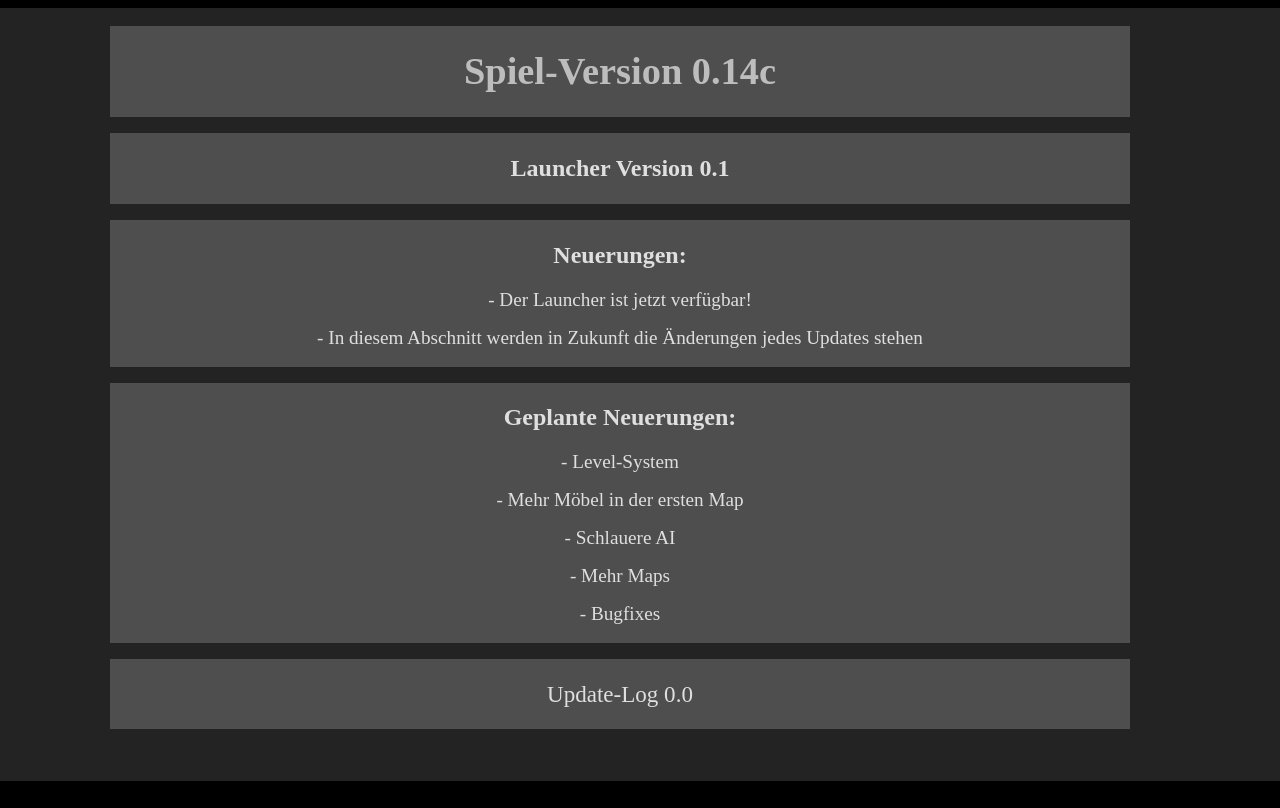
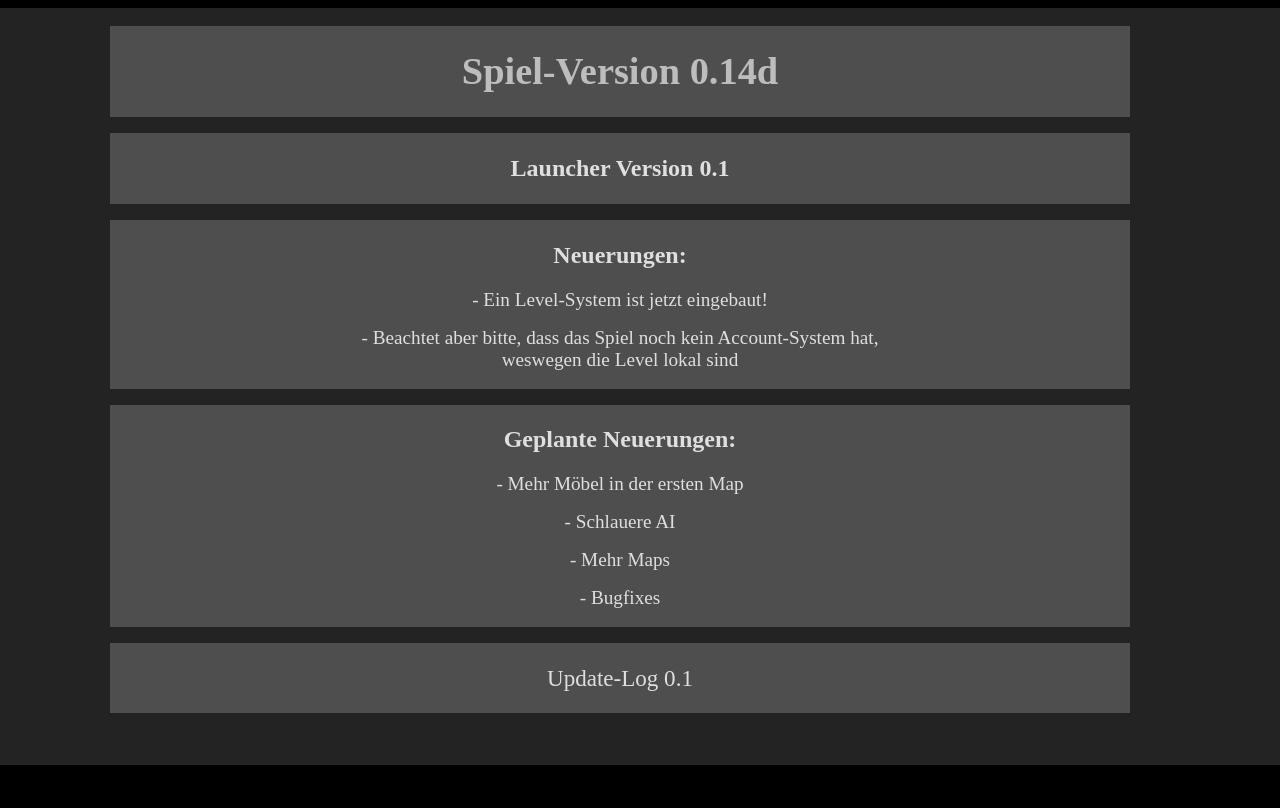
Before and after one commit to Nicot64/PhasoosUpdates, a plain HTML site: page index.html in a window 1280 px wide. Shown: the top 808 px of the page. Drawn offline with Linux system fonts and the light colour scheme.

Commit message:
Update index.html

```diff
--- a/index.html
+++ b/index.html
@@ -1,3 +1,4 @@
+
 <!DOCTYPE html>
 <style>
     #m1 {
@@ -38,26 +39,25 @@
                     <br/>
                     <div>
                         <div id="m1">
-                            <h1 style="color: #bdbdbd"><big>Spiel-Version 0.14c</big></h1>
+                            <h1 style="color: #bdbdbd"><big>Spiel-Version 0.14d</big></h1>
                         </div>
                         <div id="m1">
                             <h2>Launcher Version 0.1</h2>
                         </div>
                         <div id="m1">
                             <h2>Neuerungen:</h2>
-                            <p><big>- Der Launcher ist jetzt verfügbar!</big></p>
-                            <p><big>- In diesem Abschnitt werden in Zukunft die Änderungen jedes Updates stehen</big></p>
+                            <p><big>- Ein Level-System ist jetzt eingebaut!</big></p>
+                            <p><big>- Beachtet aber bitte, dass das Spiel noch kein Account-System hat,<br/>weswegen die Level lokal sind</big></p>
                         </div>
                         <div id="m1">
                             <h2>Geplante Neuerungen:</h2>
-                            <p><big>- Level-System</big></p>
                              <p><big>- Mehr Möbel in der ersten Map</big></p>
                              <p><big>- Schlauere AI</big></p>
                              <p><big>- Mehr Maps</big></p>
                              <p><big>- Bugfixes</big></p>
                         </div>
                         <div id="m1">
-                            <big><p><big>Update-Log 0.0</big></p></big>
+                            <big><p><big>Update-Log 0.1</big></p></big>
                         </div>
                         <br/><br/>
                     </div>
```
